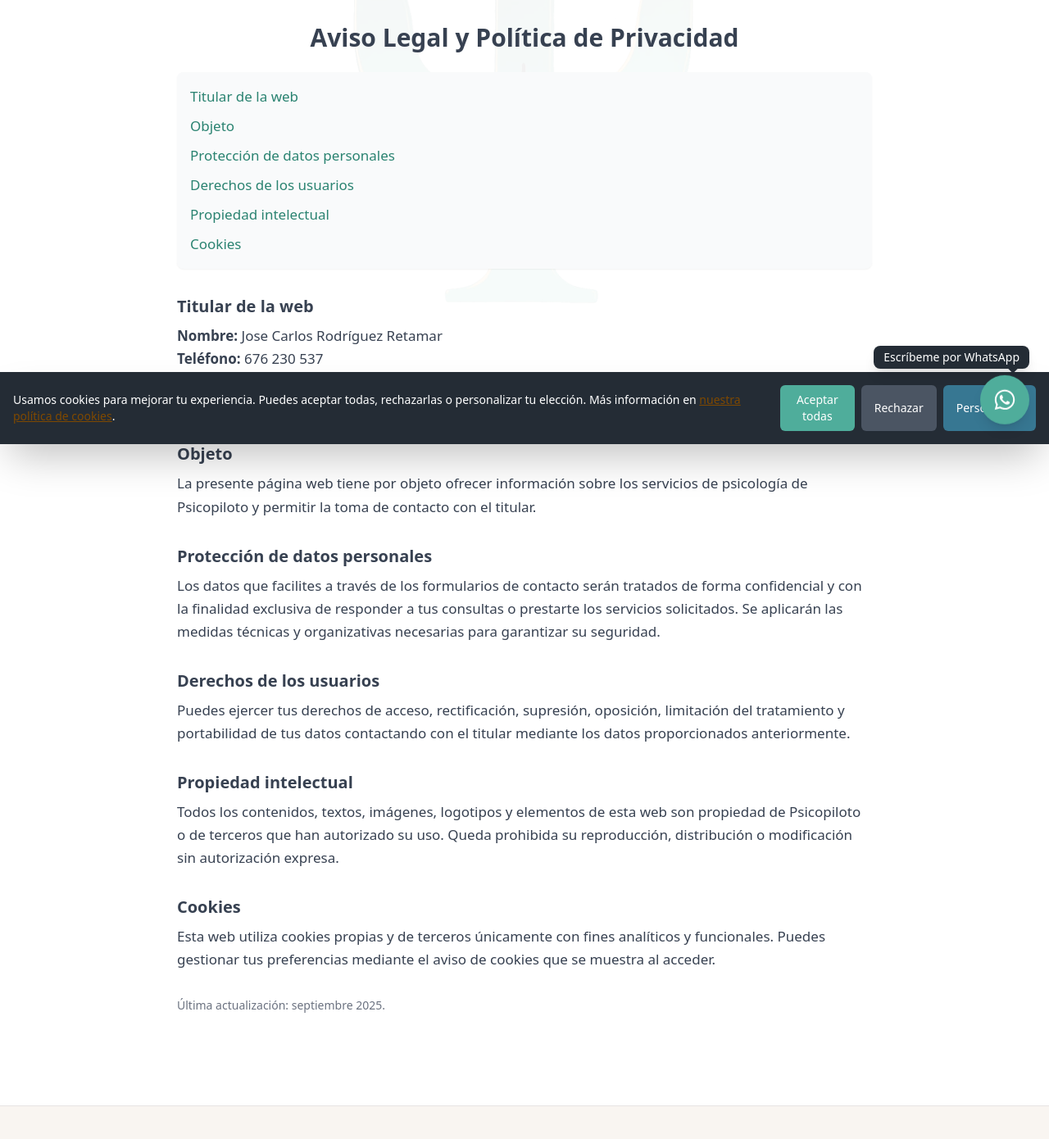
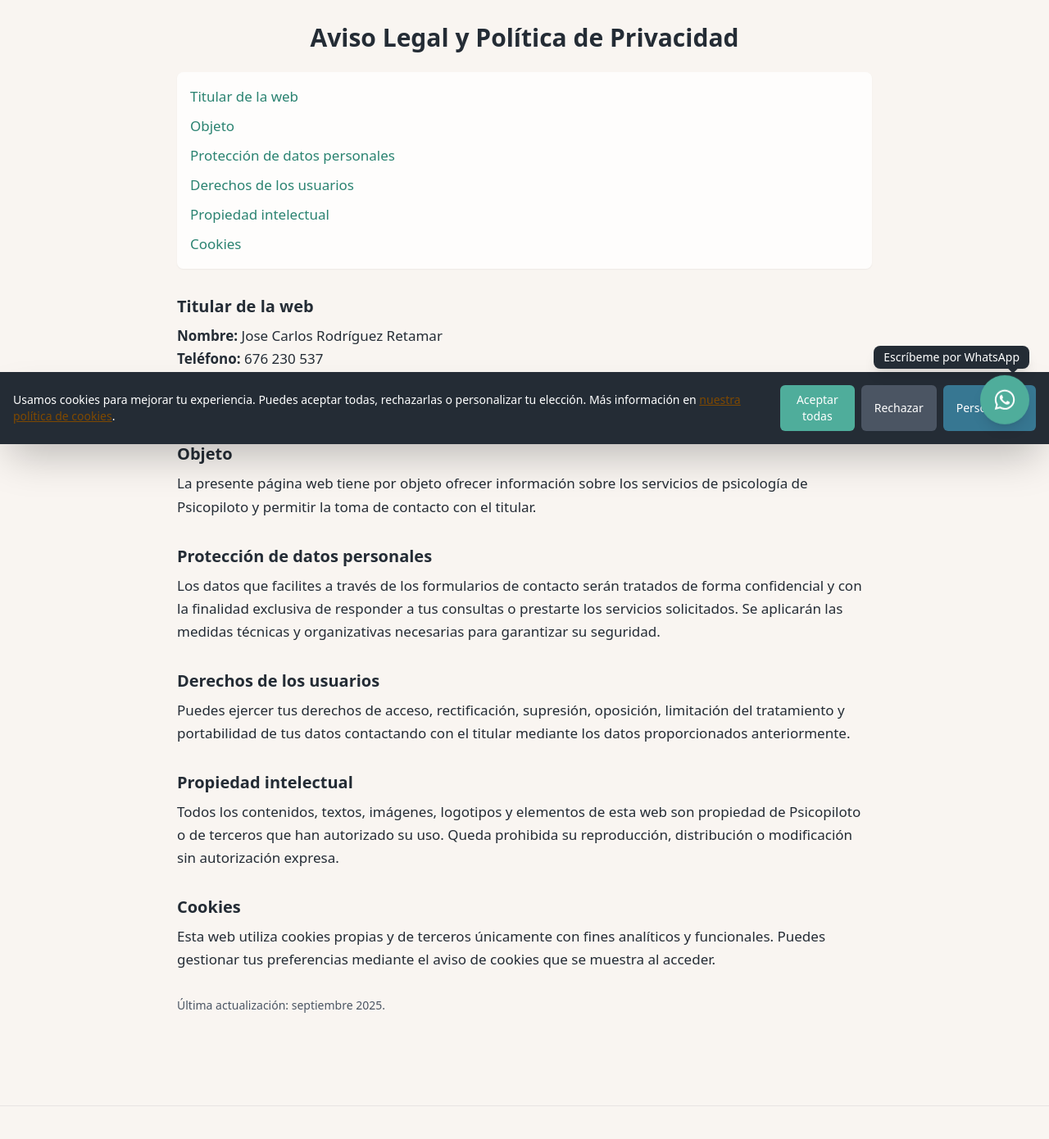
Before and after one commit to psicopiloto/psicopilotopage1, a Next.js app: page /aviso-legal in a window 1280 px wide. Shown: the part 258-1648 px from the top of the page at 82% size. Built offline with nearby package versions, Linux system fonts and the light colour scheme.

Commit message:
Update aviso-legal.js

```diff
--- a/pages/aviso-legal.js
+++ b/pages/aviso-legal.js
@@ -2,6 +2,7 @@ import Nav from "../components/Nav";
 import Footer from "../components/Footer";
 import { NextSeo } from "next-seo";
 import Image from "next/image";
+// 🛑 No hay import Head from 'next/head'; (¡Correcto! No genera conflicto.)
 
 export default function AvisoLegal() {
   const secciones = [
@@ -14,7 +15,7 @@ export default function AvisoLegal() {
   ];
 
   return (
-    <div className="min-h-screen flex flex-col">
+    <div className="min-h-screen flex flex-col bg-psicopiloto-sand-50 text-psicopiloto-gray-700">
       <NextSeo
         title="Aviso Legal y Política de Privacidad | Psicopiloto"
         description="Aviso Legal y Política de Privacidad de Psicopiloto. Psicólogo online y presencial en Granada."
@@ -24,7 +25,7 @@ export default function AvisoLegal() {
       <Nav />
 
       <main className="flex-grow pt-16">
-        <section className="max-w-4xl mx-auto px-6 py-12 text-gray-700">
+        <section className="max-w-4xl mx-auto px-6 py-12 text-psicopiloto-gray-700">
           {/* Logo centrado */}
           <div className="flex justify-center mb-6">
             <Image
@@ -38,7 +39,7 @@ export default function AvisoLegal() {
           <h1 className="text-3xl font-bold mb-6 text-center">Aviso Legal y Política de Privacidad</h1>
 
           {/* Índice interno */}
-          <nav className="mb-8 bg-gray-50 p-4 rounded-lg shadow-sm">
+          <nav className="mb-8 bg-white/80 p-4 rounded-lg shadow-sm">
             <ul className="space-y-2">
               {secciones.map((sec) => (
                 <li key={sec.id}>
@@ -96,7 +97,7 @@ export default function AvisoLegal() {
             </p>
           </section>
 
-          <p className="mt-6 text-sm text-gray-500">
+          <p className="mt-6 text-sm text-psicopiloto-gray-500">
             Última actualización: septiembre 2025.
           </p>
         </section>
```
Lines whose indentation alone changed are shown as unchanged.
